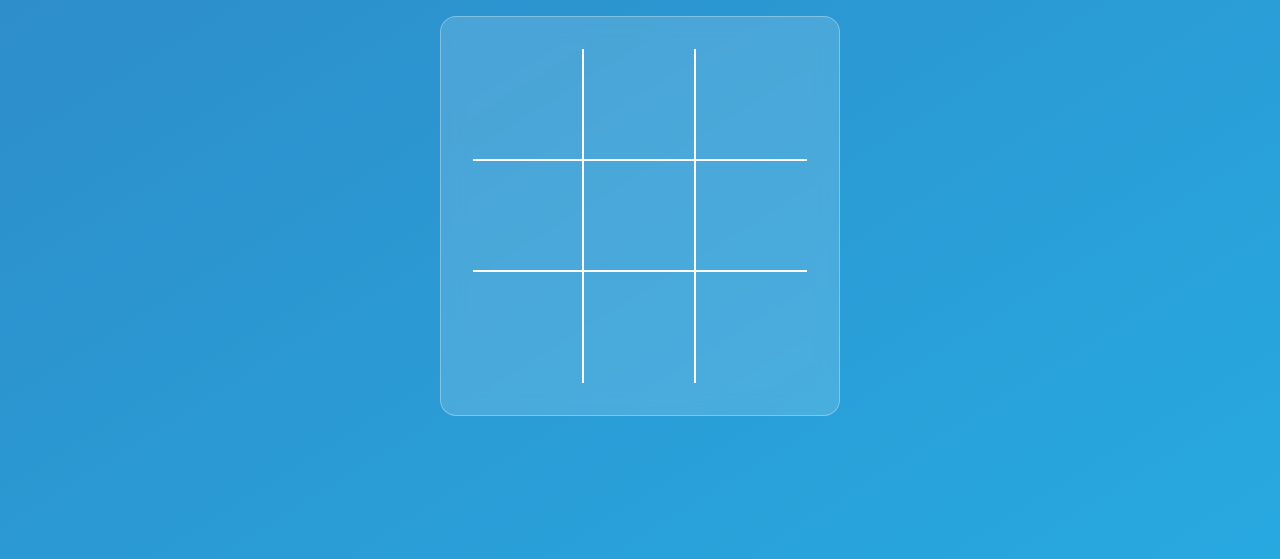
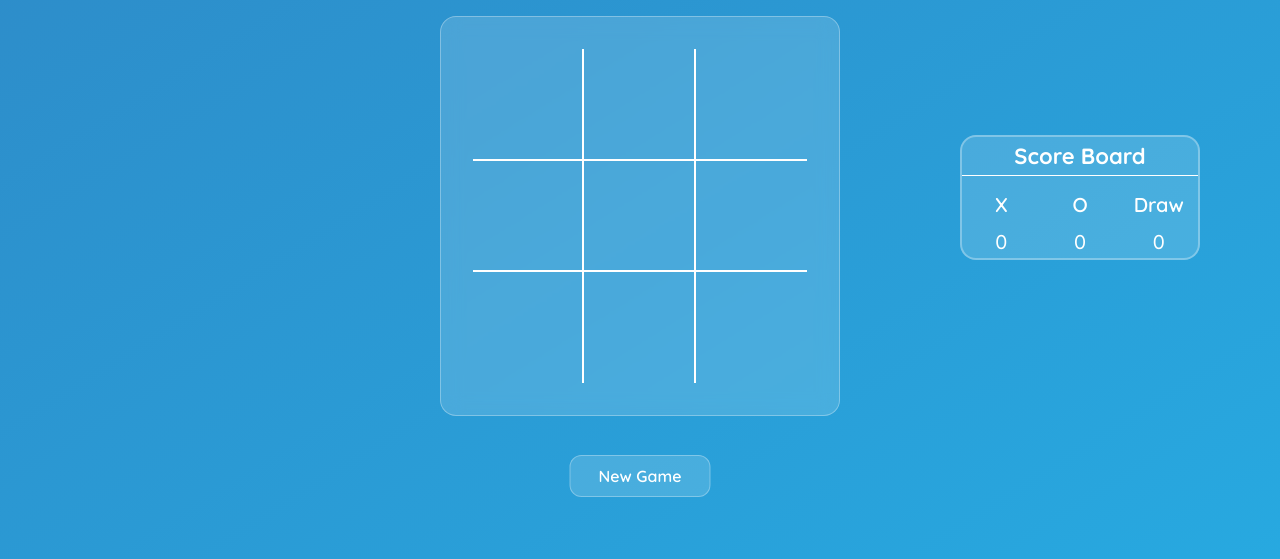
Before and after one commit to mantra-gor/tic-tac-toe, a plain HTML site: page index.html in a window 1280 px wide. Shown: the part 185-744 px from the top of the page. Drawn offline with nearby package versions, Linux system fonts and the light colour scheme.

Commit message:
New Feature: Score Board And Made PWA

```diff
--- a/index.html
+++ b/index.html
@@ -3,10 +3,19 @@
 <head>
     <meta charset="UTF-8">
     <meta name="viewport" content="width=device-width, initial-scale=1.0">
+    <meta name="theme-color" content="#27AAE1">
     <title>Tic Tac Toe | Mantra Gor</title>
+
+    <!-- Favicon and CSS File -->
+    <link rel="shortcut icon" href="./assets/icon_256.png" type="image/x-icon">
+    <link rel="stylesheet" href="style.css">
+
+    <!-- fontawesome kit -->
     <script src="https://kit.fontawesome.com/011b5473ab.js" crossorigin="anonymous"></script>
-    <link rel="shortcut icon" href="./assets/favicon.png" type="image/x-icon">
-    <link rel="stylesheet" href="style.css">
+
+    <!-- PWA -->
+    <link rel="manifest" href="manifest.json">
+    <link rel="apple-touch-icon" href="./assets/icon_256.png">
 </head>
 <body>
     <div id="wrapper">
@@ -22,6 +31,18 @@
             <div class="box box7"></div>
             <div class="box box8"></div>
             <div class="box box9"></div>
+        </div>
+
+        <div class="score-board">
+            <div class="score-board-heading">Score Board</div>
+            <div class="score-board-grid">
+                <span class="score-board-head">X</span>
+                <span class="score-board-head">O</span>
+                <span class="score-board-head">Draw</span>
+                <span class="X-score">0</span>
+                <span class="O-score">0</span>
+                <span class="Draw-score">0</span>
+            </div>
         </div>
 
         <button class="btn">New Game</button>
--- a/script.js
+++ b/script.js
@@ -1,6 +1,26 @@
+if("serviceWorker" in navigator){
+    navigator.serviceWorker.register("sw.js").then(registration => {
+        console.log("SW Registered")
+        console.log(registration)
+    }).catch(error => {
+        console.log("SW Registration Failed!")
+        console.log(error)
+    })
+}
+
+
 const boxes = document.querySelectorAll('.box')
 const gameInfo = document.querySelector('.game-info')
 const newGameBtn = document.querySelector('.btn')
+
+const X = document.querySelector('.X-score')
+const O = document.querySelector('.O-score')
+const Draw = document.querySelector('.Draw-score')
+
+let scoreOf_X = 0;
+let scoreOf_O = 0;
+let scoreOf_Draw = 0;
+
 
 let currentPlayer
 let gameGrid
@@ -62,9 +82,13 @@ function checkGameOver(){
             // if winner is X
             if(gameGrid[position[0]] === "X"){
                 answer = "X"
+                scoreOf_X++
+                X.innerText = `${scoreOf_X}`
             }
             else{
                 answer = "O"
+                scoreOf_O++
+                O.innerText = `${scoreOf_O}`
             }
 
             // Disable Pointer Event
@@ -95,6 +119,8 @@ function checkGameOver(){
     if(fillCount == 9){
         gameInfo.innerText = "Game Tied!"
         newGameBtn.classList.add('active')
+        scoreOf_Draw++
+        Draw.innerText = `${scoreOf_Draw}`
     }
 }
 
--- a/style.css
+++ b/style.css
@@ -18,7 +18,7 @@
     flex-direction: column;
     justify-content: flex-start;
     align-items: center;
-    gap: 2.2rem;
+    gap: 1rem;
 }
 .title {
     font-family: 'Kaushan Script', cursive;
@@ -76,6 +76,34 @@
 .box8 {
     border-right: 2px solid white;
 }
+.score-board{
+    position: absolute;
+    top: 78%;
+    color: white;
+    border: 2px solid rgba(255, 255, 255, 0.3);
+    background-color: rgba(255, 255, 255, 0.15);
+    border-radius: 1rem;
+    width: 18rem;
+    text-align: center;
+}
+.score-board-heading{
+    border-bottom: 1px solid white;
+    font-size: 20px;
+    font-weight: 700;
+    padding: 0.3rem;
+}
+.score-board-head{
+    font-size: 18px;
+    font-weight: 600;
+    margin: 0.2rem 0;
+}
+.score-board-grid{
+    display: grid;
+    grid-template-columns: repeat(3, 1fr);
+    font-size: 18px;
+    font-weight: 500;
+    margin: 0.2rem 0;
+}
 .btn {
     font-family: 'Quicksand', sans-serif;
     color: white;
@@ -89,12 +117,12 @@
     transition: all 160ms ease;
     user-select: none;
 
-    /* position: fixed;
-    top: 85%;
+    position: absolute;
+    top: 70%;
     left: 50%;
-    transform: translateX(-50%); */
+    transform: translateX(-50%);
 
-    display: none;
+    /* display: none; */
 }
 .btn:hover{
     box-shadow: 0px 0px 20px rgba(13, 13, 13, 0.25);
@@ -149,7 +177,15 @@
 }
 
 /* Media Queries */
-@media only screen and (min-width: 726px) {
+@media only screen and (min-width: 576px){
+    .tic-tac-toe{
+        max-width: 24.5rem;;
+    }
+}
+
+
+/* @media only screen and (min-width: 726px) { */
+@media only screen and (min-width: 992px) {
     #wrapper{
         gap: 1.2rem;
     }
@@ -162,17 +198,44 @@
     .tic-tac-toe{
         max-width: 25rem;
     }
-    .links-section-icons{
-        height: 24px;
+
+    .score-board{
+        position: absolute;
+        top: 40%;
+        left: 75vw;
+        color: white;
+        border: 2px solid rgba(255, 255, 255, 0.3);
+        border-radius: 1rem;
+        width: 15rem;
+        text-align: center;
+        background-color: rgba(255, 255, 255, 0.15);
     }
-    .link-container p{
-        font-size: 15px;
+    .score-board-heading{
+        border-bottom: 1px solid white;
+        font-size: 22px;
+        font-weight: 700;
+        padding: 0.3rem;
+    }
+    .score-board-head{
+        font-size: 20px;
+        font-weight: 600;
+        margin: 0.8rem 0;
+    }
+    .score-board-grid{
+        display: grid;
+        grid-template-columns: repeat(3, 1fr);
+        font-size: 20px;
+        font-weight: 500;
+        margin: 0.2rem 0;
+    }
+    .btn{
+        top: 80%;
+    }
+    .footer-section{
+        padding: 2px 38px;
     }
     .footer-txt{
         font-size: 16px;
-    }
-    .link-icons{
-        font-size: 22px;
     }
     .footer-links p{
         display: initial;
@@ -180,7 +243,7 @@
         gap: 1rem;
         color: #F6F8FF;
     }
-    .footer-section{
-        padding: 2px 38px;
+    .link-icons{
+        font-size: 22px;
     }
 }
```
Also changed, not shown: sw.js (added, +14 -0 lines), assets/icon_128.png (renamed from assets/favicon.png), assets/icon_256.png (added), assets/icon_512.png (added), manifest.json (added).
